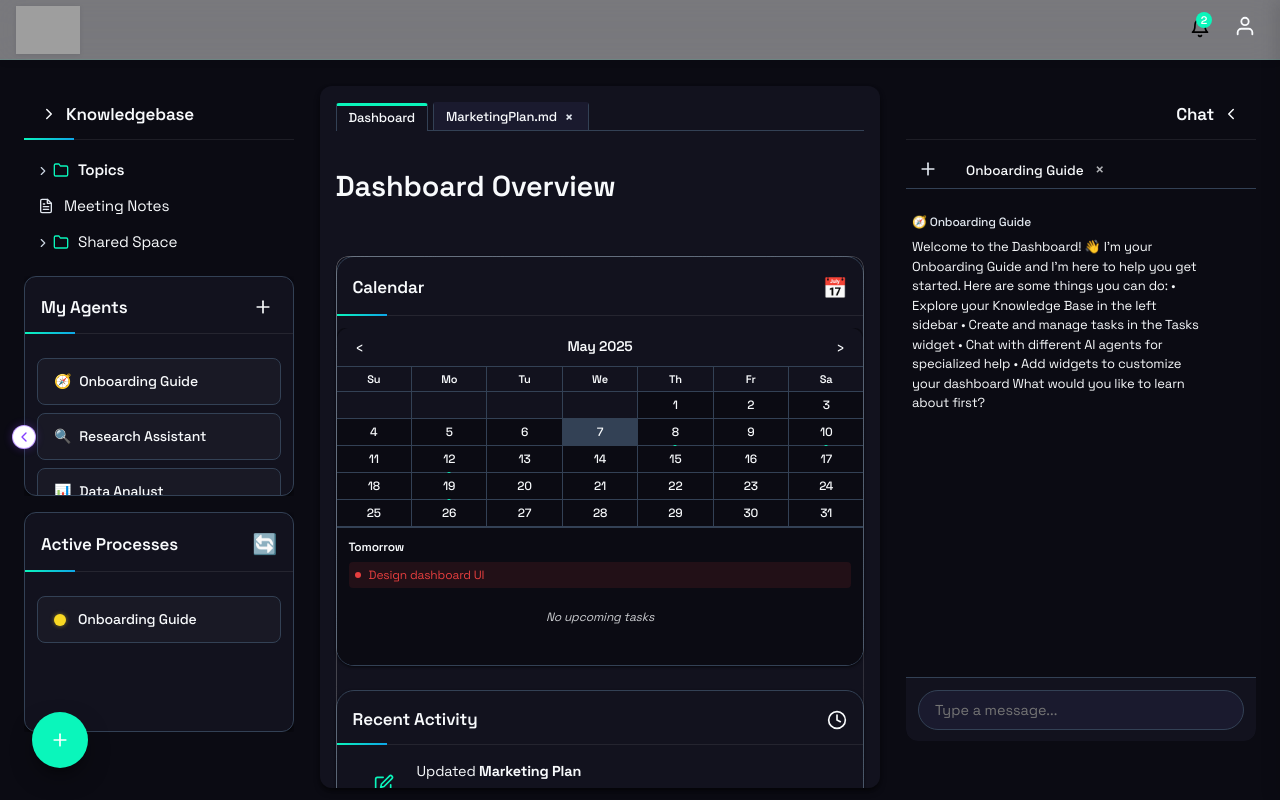
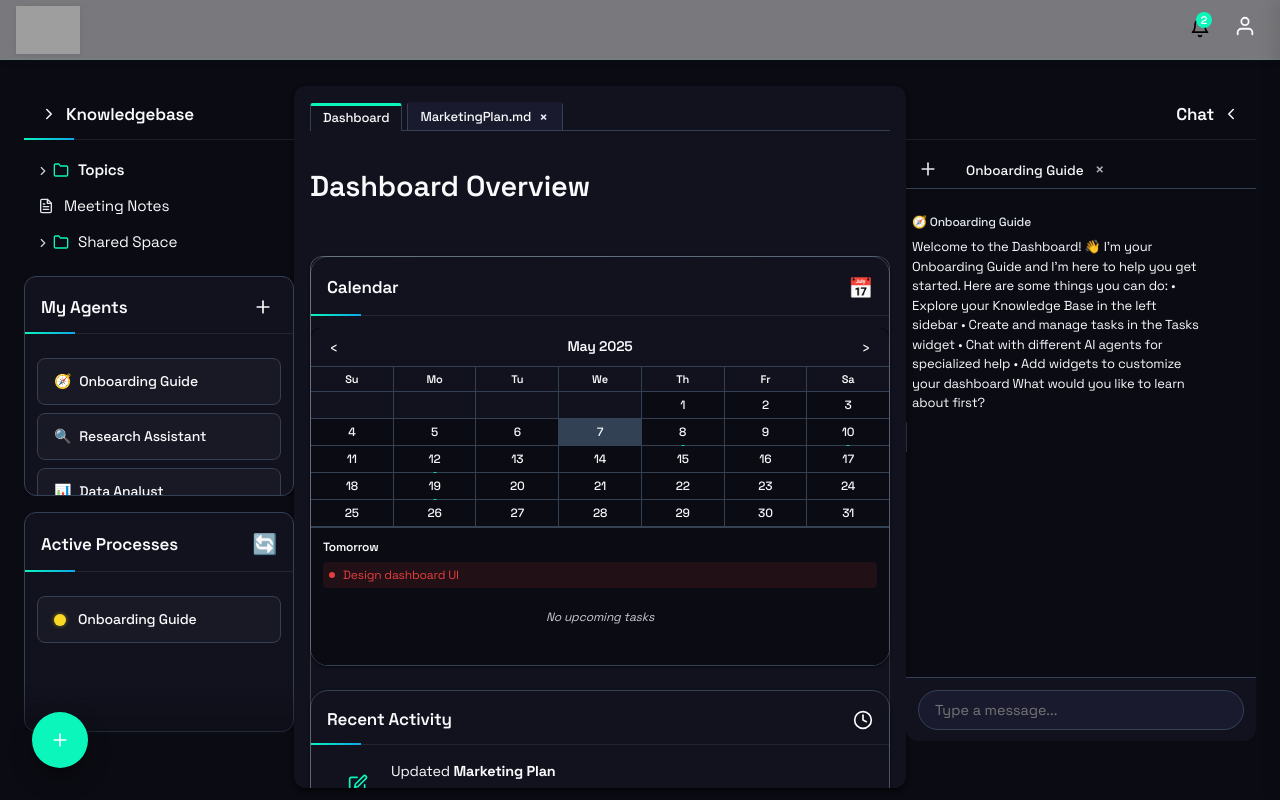
Before and after one commit to AAG-Ventures/KKexperiment, a Next.js app in the folder dashboard/: page / in a window 1280 px wide. Built offline with nearby package versions, Linux system fonts and the light colour scheme; grey boxes are pictures that could not be loaded.

Commit message:
Add resizable chat interface with draggable divider

```diff
--- a/dashboard/src/app/page.module.css
+++ b/dashboard/src/app/page.module.css
@@ -189,17 +189,19 @@
 }
 
 .layout {
-  display: grid;
-  grid-template-areas:
-    "knowledgebase main widgets";
-  grid-template-columns: minmax(200px, 270px) 1fr minmax(280px, 350px);
-  grid-template-rows: 1fr;
+  display: flex;
   height: calc(100vh - 72px); /* Full height minus header */
-  gap: clamp(16px, 2vw, 32px);
-  padding: clamp(16px, 2vw, 32px) clamp(12px, 2vw, 24px) 0 clamp(12px, 2vw, 24px);
   position: relative;
   box-sizing: border-box;
-  transition: grid-template-columns 0.3s ease;
+  padding: clamp(16px, 2vw, 32px) clamp(12px, 2vw, 24px) 0 clamp(12px, 2vw, 24px);
+  transition: all 0.3s ease;
+}
+
+.layoutRow {
+  display: flex;
+  flex: 1;
+  position: relative;
+  gap: clamp(16px, 2vw, 32px);
 }
 
 .layoutCollapsed {
@@ -218,14 +220,16 @@
 }
 
 .leftColumn {
-  grid-area: knowledgebase;
-  height: 100%;
   display: flex;
   flex-direction: column;
-  gap: clamp(16px, 2vw, 24px);
-  position: relative;
-  transition: all 0.3s ease;
-  padding: 0;
+  gap: clamp(8px, 2vw, 16px);
+  overflow-y: auto;
+  padding: 0 0 24px 0;
+  mask-image: linear-gradient(to bottom, rgba(0, 0, 0, 1.0) 85%, transparent 100%);
+  width: 270px;
+  min-width: 200px;
+  max-width: 270px;
+  flex-shrink: 0;
 }
 
 .sidebar {
@@ -784,8 +788,8 @@
 .calendarTaskGroupHeader {
   font-size: 12px;
   font-weight: 600;
+  margin-bottom: 6px;
   color: var(--text-secondary);
-  margin-bottom: 6px;
 }
 
 .calendarUpcomingTask {
@@ -1656,13 +1660,17 @@
   grid-area: widgets;
   display: flex;
   flex-direction: column;
-  gap: 24px;
-  height: 100%;
-  overflow-y: hidden;
-  max-height: calc(100vh - 90px); /* Ensure it stays in viewport */
-  padding-bottom: 16px; /* Add some bottom padding */
-  -ms-overflow-style: none; /* IE and Edge */
-  scrollbar-width: none; /* Firefox */
+  gap: clamp(8px, 2vw, 16px);
+  padding: 0;
+  max-height: 100%;
+  overflow-y: auto;
+  mask-image: linear-gradient(to bottom, rgba(0, 0, 0, 1.0) 95%, transparent 100%);
+  width: 350px;
+  min-width: 280px;
+  max-width: 60%;
+  flex-shrink: 0;
+  transition: width 0.3s ease;
+  position: relative;
 }
 
 .widgets::-webkit-scrollbar {
@@ -3318,3 +3326,40 @@ a.secondary {
   overflow: auto;
   padding: 0;
 }
+
+/* Resizable divider styles */
+.resizeDivider {
+  width: 6px;
+  background-color: transparent;
+  cursor: col-resize;
+  position: absolute;
+  top: 0;
+  bottom: 0;
+  left: -3px;
+  z-index: 100;
+  transition: background-color 0.2s;
+}
+
+.resizeDivider:hover,
+.resizeDivider.dragging {
+  background-color: var(--brand-primary);
+}
+
+.resizeDivider::after {
+  content: '';
+  position: absolute;
+  left: 2px;
+  top: 50%;
+  transform: translateY(-50%);
+  height: 30px;
+  width: 2px;
+  background-color: var(--border-light);
+  border-radius: 1px;
+  opacity: 0.7;
+}
+
+.resizeDivider:hover::after,
+.resizeDivider.dragging::after {
+  background-color: var(--brand-primary);
+  opacity: 1;
+}
--- a/dashboard/src/app/page.tsx
+++ b/dashboard/src/app/page.tsx
@@ -175,6 +175,12 @@ export default function Dashboard() {
   const [chatTabs, setChatTabs] = useState<ChatTab[]>([]);
   const [currentAgent, setCurrentAgent] = useState<Agent | null>(null); // Track current agent for chat
   const [processes, setProcesses] = useState<Process[]>([]);
+
+  // State for resizable chat/dashboard
+  const [isDragging, setIsDragging] = useState(false);
+  const defaultChatWidth = 350; // Default/minimum width of chat section
+  const [chatWidth, setChatWidth] = useState(defaultChatWidth);
+  const dragDividerRef = useRef<HTMLDivElement>(null);
 
   // Initialize agents state
   const [userAgents, setUserAgents] = useState<Agent[]>([
@@ -276,6 +282,59 @@ export default function Dashboard() {
 
   // Chat tab input reference
   const renameInputRef = useRef<HTMLInputElement>(null);
+
+  // Handle divider dragging
+  useEffect(() => {
+    // Skip if not dragging
+    if (!isDragging) return;
+
+    const handleMouseMove = (e: MouseEvent) => {
+      if (isDragging && dragDividerRef.current) {
+        const containerRect = dragDividerRef.current.parentElement?.getBoundingClientRect();
+        if (containerRect) {
+          // Get current position - only allow expanding, not shrinking below default
+          const currentMouseX = e.clientX;
+          const dividerPosition = window.innerWidth - defaultChatWidth;
+
+          // Only allow expanding (dragging left), not shrinking below default
+          if (currentMouseX <= dividerPosition) {
+            // Calculate new width based on mouse position
+            const newWidth = Math.max(
+              defaultChatWidth, // Min width (default width)
+              Math.min(
+                window.innerWidth - 270, // Max width (window width minus left sidebar)
+                window.innerWidth - currentMouseX + 3 // Position plus offset
+              )
+            );
+            setChatWidth(newWidth);
+          } else {
+            // Reset to default if trying to make it smaller
+            setChatWidth(defaultChatWidth);
+          }
+        }
+      }
+    };
+
+    const handleMouseUp = () => {
+      setIsDragging(false);
+    };
+
+    // Add event listeners
+    document.addEventListener('mousemove', handleMouseMove);
+    document.addEventListener('mouseup', handleMouseUp);
+
+    // Set cursor style for entire document while dragging
+    document.body.style.cursor = 'col-resize';
+    document.body.style.userSelect = 'none'; // Prevent text selection while dragging
+
+    return () => {
+      // Clean up
+      document.removeEventListener('mousemove', handleMouseMove);
+      document.removeEventListener('mouseup', handleMouseUp);
+      document.body.style.cursor = '';
+      document.body.style.userSelect = '';
+    };
+  }, [isDragging]);
 
   // Effect to run only client-side
   useEffect(() => {
@@ -2007,7 +2066,7 @@ Formulating response based on available information...`
           </div>
 
         {/* Main Content */}
-        <main className={`${styles.mainContent} ${isSidebarCollapsed ? styles.mainContentExpanded : ''}`}>
+        <main className={`${styles.mainContent} ${isSidebarCollapsed ? styles.mainContentExpanded : ''}`} style={{ flex: 1 }}>
           {/* Tabs Bar */}
           <div style={{
             display: 'flex',
@@ -2551,7 +2610,17 @@ This marketing plan provides a comprehensive framework for achieving our busines
           )}
         </main>
 
-        <section className={styles.widgets}>
+        <section className={styles.widgets} style={{ width: `${chatWidth}px` }}>
+          {/* Draggable resize divider */}
+          <div
+            className={`${styles.resizeDivider} ${isDragging ? styles.dragging : ''}`}
+            ref={dragDividerRef}
+            onMouseDown={(e) => {
+              e.preventDefault();
+              setIsDragging(true);
+            }}
+            title="Drag to expand chat"
+          />
           <DraggableWidgetContainer
             columnId="right-column"
             initialItems={[
```
